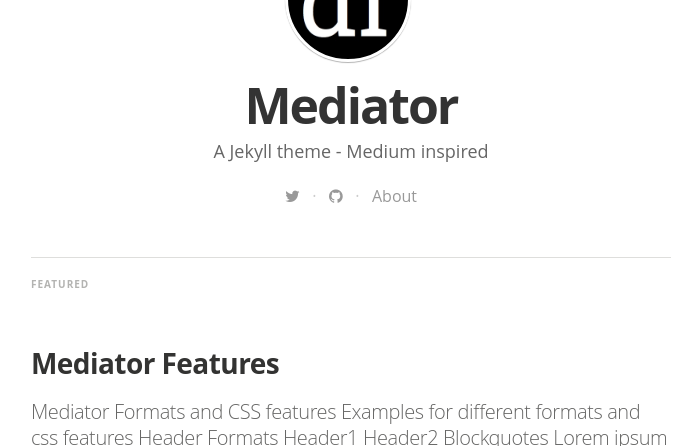
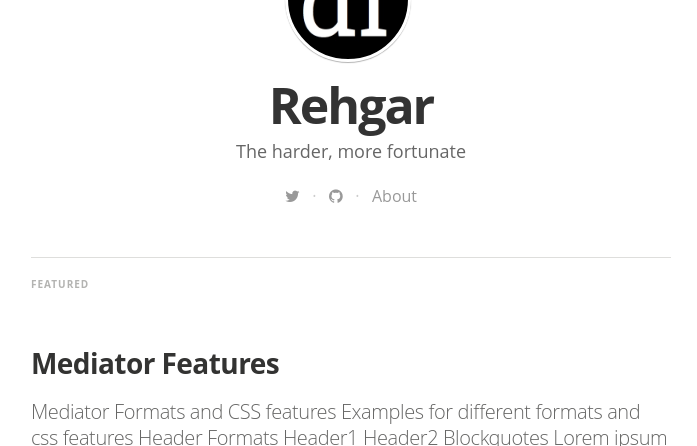
Before and after one commit to xywgithub/xywgithub.github.io, a Jekyll site: the page built from index.html, in a window 1280 px wide and 900 px high, cut to the strip 454-900 px from the top of the window. Shown: the whole strip, without its empty margins (289-986 px from the left). Built offline with Jekyll 4.4.1, drawn with Linux system fonts in a browser that asks for light colours; nearby versions of some CDN libraries; some web fonts are replaced; the list of posts is cut into pages by our own code; some of the changed text lies outside the part shown.

Commit message:
Update _config.yml

```diff
--- a/_config.yml
+++ b/_config.yml
@@ -4,23 +4,23 @@ gems:
   - jekyll-paginate
 
 # Site settings
-title: "Mediator"
+title: "Rehgar"
 description: > # this means to ignore newlines until "email:"
-   A Jekyll theme - Medium inspired
+   The harder, more fortunate
 
-email: a-mail@mail.mail
+email: yxw1280355133@gmail.com
 #blog logo
 logo: "/assets/images/df_logo.jpg"
 # blog cover
 cover: "/assets/images/cA4aKEIPQrerBnp1yGHv_IMG_9534-3-2.jpg"
 
-name: 'Dirk Fabisch'
-author: 'Dirk Fabisch'
+name: 'smile bean'
+author: 'small_yin'
 author_image: "/assets/images/author.jpg"
 
 paginate:	5
 
-url: "http://myblog.***.***" # the base hostname & protocol for your site
+url: "http://xywgithub.github.io" # the base hostname & protocol for your site
 baseurl: ""
 #used to display twitter cards
 twitter_handle: '@dirkfabisch'
@@ -31,7 +31,7 @@ twitter_handle: '@dirkfabisch'
 # social icons and sharing options
 social:
   - icon:	twitter
-    url:	https://twitter.com/dirkfabisch
+    url:	https://twitter.com/yxw1280355133
     desc: Follow me on twitter
     share_url: http://twitter.com/share
     share_title: ?text=
@@ -45,7 +45,7 @@ social:
 #    share_link: "&amp;u="
 
   - icon:	github
-    url:	https://github.com/dirkfabisch
+    url:	http://xywgithub.github.io
     desc:	Fork me on github
     share_url:
     share_title:
```
